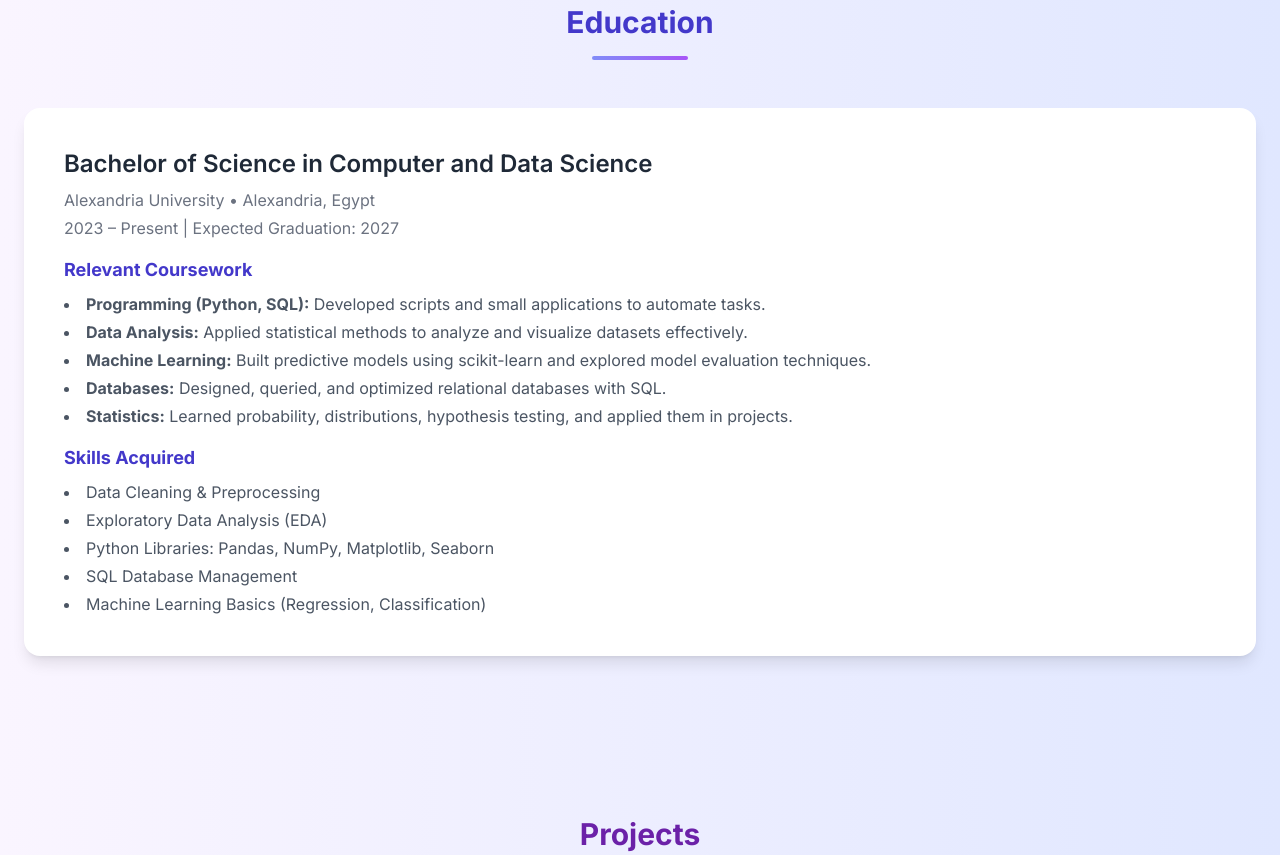
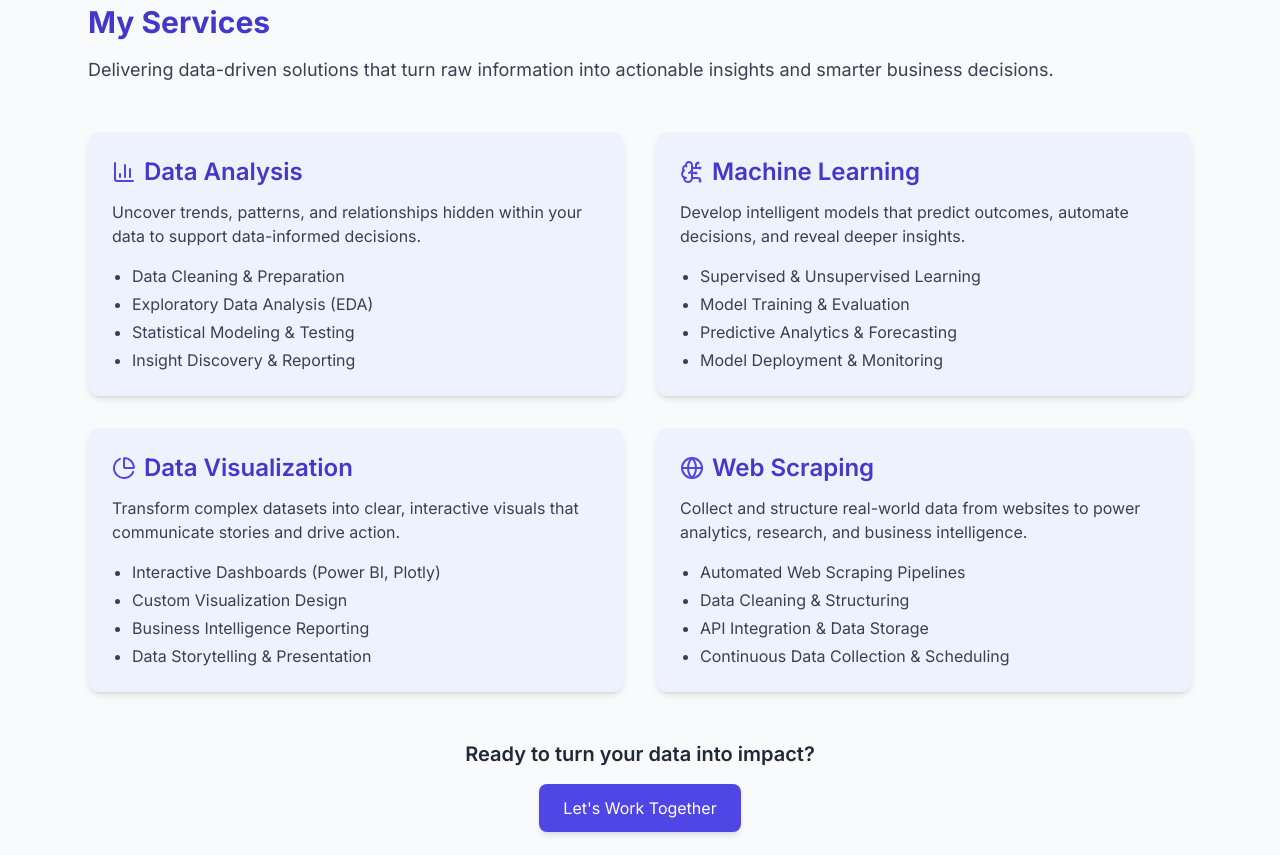
Before and after one commit to AbdalluHAhmed387/portfolio, a plain HTML site: page index.html in a window 1280 px wide. Shown: the part 879-1734 px from the top of the page. Drawn offline with nearby package versions, Linux system fonts and the light colour scheme.

Commit message:
Add files via upload

```diff
--- a/index.html
+++ b/index.html
@@ -65,6 +65,7 @@
     <div class="hidden md:flex items-center gap-6 text-sm">
       <a href="#about" class="hover:text-indigo-600">About</a>
       <a href="#skills" class="hover:text-indigo-600">Skills</a>
+      <a href="#services" class="hover:text-indigo-600">Services</a>
       <a href="#education" class="hover:text-indigo-600">Education</a>
       <a href="#projects" class="hover:text-indigo-600">Projects</a>
       <a href="#certificates" class="hover:text-indigo-600">Certificates</a>
@@ -110,29 +111,149 @@
       </p>
       <blockquote class="mt-6 italic text-indigo-600 dark:text-indigo-400">“Data is the new oil, but insight is the spark.”</blockquote>
     </div>
+
+    <!-- ====== Skills Section ====== -->
     <div id="skills" class="text-left" data-aos="fade-left">
       <h3 class="text-xl font-semibold mb-4">Skills</h3>
       <div class="flex flex-wrap gap-3">
-        <span class="bg-indigo-100 text-indigo-800 px-3 py-1 rounded dark:bg-indigo-700 dark:text-white">Python</span>
-        <span class="bg-green-100 text-green-800 px-3 py-1 rounded dark:bg-green-700 dark:text-white">Pandas</span>
-        <span class="bg-yellow-100 text-yellow-800 px-3 py-1 rounded dark:bg-yellow-600 dark:text-white">SQL</span>
-        <span class="bg-blue-100 text-blue-800 px-3 py-1 rounded dark:bg-blue-700 dark:text-white">Power BI</span>
-        <span class="bg-pink-100 text-pink-800 px-3 py-1 rounded dark:bg-pink-700 dark:text-white">Scikit-learn</span>
-        <span class="bg-gray-200 text-gray-900 px-3 py-1 rounded dark:bg-gray-700 dark:text-white">Excel</span>
-        <span class="bg-purple-100 text-purple-800 px-3 py-1 rounded dark:bg-purple-700 dark:text-white">Machine Learning</span>
-        <span class="bg-red-100 text-red-800 px-3 py-1 rounded dark:bg-red-700 dark:text-white">Data Visualization</span>
-        <span class="bg-teal-100 text-teal-800 px-3 py-1 rounded dark:bg-teal-700 dark:text-white">Git & GitHub</span>
-        <span class="bg-orange-100 text-orange-800 px-3 py-1 rounded dark:bg-orange-700 dark:text-white">Streamlit</span>
-        <span class="bg-lime-100 text-lime-800 px-3 py-1 rounded dark:bg-lime-700 dark:text-white">Jupyter</span>
-        <span class="bg-sky-100 text-sky-800 px-3 py-1 rounded dark:bg-sky-700 dark:text-white">NumPy</span>
-        <span class="bg-fuchsia-100 text-fuchsia-800 px-3 py-1 rounded dark:bg-fuchsia-700 dark:text-white">Seaborn</span>
-        <span class="bg-cyan-100 text-cyan-800 px-3 py-1 rounded dark:bg-cyan-700 dark:text-white">Matplotlib</span>
-        <span class="bg-zinc-100 text-zinc-800 px-3 py-1 rounded dark:bg-zinc-700 dark:text-white">EDA</span>
-        <span class="bg-amber-100 text-amber-800 px-3 py-1 rounded dark:bg-amber-700 dark:text-white">Dashboards</span>
+        <span class="skill-hover bg-indigo-100 text-indigo-800 px-3 py-1 rounded dark:bg-indigo-700 dark:text-white">Python</span>
+        <span class="skill-hover bg-green-100 text-green-800 px-3 py-1 rounded dark:bg-green-700 dark:text-white">Pandas</span>
+        <span class="skill-hover bg-yellow-100 text-yellow-800 px-3 py-1 rounded dark:bg-yellow-600 dark:text-white">SQL</span>
+        <span class="skill-hover bg-blue-100 text-blue-800 px-3 py-1 rounded dark:bg-blue-700 dark:text-white">Power BI</span>
+        <span class="skill-hover bg-pink-100 text-pink-800 px-3 py-1 rounded dark:bg-pink-700 dark:text-white">Scikit-learn</span>
+        <span class="skill-hover bg-gray-200 text-gray-900 px-3 py-1 rounded dark:bg-gray-700 dark:text-white">Excel</span>
+        <span class="skill-hover bg-purple-100 text-purple-800 px-3 py-1 rounded dark:bg-purple-700 dark:text-white">Machine Learning</span>
+        <span class="skill-hover bg-red-100 text-red-800 px-3 py-1 rounded dark:bg-red-700 dark:text-white">Data Visualization</span>
+        <span class="skill-hover bg-teal-100 text-teal-800 px-3 py-1 rounded dark:bg-teal-700 dark:text-white">Git & GitHub</span>
+        <span class="skill-hover bg-orange-100 text-orange-800 px-3 py-1 rounded dark:bg-orange-700 dark:text-white">Streamlit</span>
+        <span class="skill-hover bg-lime-100 text-lime-800 px-3 py-1 rounded dark:bg-lime-700 dark:text-white">Jupyter</span>
+        <span class="skill-hover bg-sky-100 text-sky-800 px-3 py-1 rounded dark:bg-sky-700 dark:text-white">NumPy</span>
+        <span class="skill-hover bg-fuchsia-100 text-fuchsia-800 px-3 py-1 rounded dark:bg-fuchsia-700 dark:text-white">Seaborn</span>
+        <span class="skill-hover bg-cyan-100 text-cyan-800 px-3 py-1 rounded dark:bg-cyan-700 dark:text-white">Matplotlib</span>
+        <span class="skill-hover bg-zinc-100 text-zinc-800 px-3 py-1 rounded dark:bg-zinc-700 dark:text-white">EDA</span>
+        <span class="skill-hover bg-amber-100 text-amber-800 px-3 py-1 rounded dark:bg-amber-700 dark:text-white">Dashboards</span>
       </div>
     </div>
   </div>
 </section>
+
+<!-- ====== Hover Effect Style ====== -->
+<style>
+  .skill-hover {
+    display: inline-block;
+    transition: all 0.3s ease;
+    cursor: pointer;
+  }
+
+  .skill-hover:hover {
+    transform: translateY(-4px);
+    box-shadow: 0 6px 12px rgba(0, 0, 0, 0.15);
+    filter: brightness(1.08);
+  }
+</style>
+
+<!-- ====== Services ====== -->
+<section id="services" class="py-16 px-6 max-w-6xl mx-auto">
+  <h2 class="text-3xl font-bold mb-4 text-indigo-700 dark:text-indigo-400" data-aos="fade-right">
+    My Services
+  </h2>
+  <p class="text-lg text-gray-700 dark:text-gray-300 mb-12" data-aos="fade-up">
+    Delivering data-driven solutions that turn raw information into actionable insights and smarter business decisions.
+  </p>
+
+  <div class="grid md:grid-cols-2 gap-8" data-aos="fade-up">
+    <!-- Data Analysis -->
+    <div class="service-card bg-indigo-50 dark:bg-gray-800 p-6 rounded-xl shadow-md transition-all duration-300">
+      <div class="flex items-center gap-2 mb-3">
+        <i data-lucide="bar-chart-3" class="w-6 h-6 text-indigo-600"></i>
+        <h3 class="text-2xl font-semibold text-indigo-700 dark:text-indigo-300">Data Analysis</h3>
+      </div>
+      <p class="text-gray-700 dark:text-gray-300 mb-4">
+        Uncover trends, patterns, and relationships hidden within your data to support data-informed decisions.
+      </p>
+      <ul class="list-disc ml-5 text-gray-700 dark:text-gray-300 space-y-1">
+        <li>Data Cleaning & Preparation</li>
+        <li>Exploratory Data Analysis (EDA)</li>
+        <li>Statistical Modeling & Testing</li>
+        <li>Insight Discovery & Reporting</li>
+      </ul>
+    </div>
+
+    <!-- Machine Learning -->
+    <div class="service-card bg-indigo-50 dark:bg-gray-800 p-6 rounded-xl shadow-md transition-all duration-300">
+      <div class="flex items-center gap-2 mb-3">
+        <i data-lucide="brain-circuit" class="w-6 h-6 text-indigo-600"></i>
+        <h3 class="text-2xl font-semibold text-indigo-700 dark:text-indigo-300">Machine Learning</h3>
+      </div>
+      <p class="text-gray-700 dark:text-gray-300 mb-4">
+        Develop intelligent models that predict outcomes, automate decisions, and reveal deeper insights.
+      </p>
+      <ul class="list-disc ml-5 text-gray-700 dark:text-gray-300 space-y-1">
+        <li>Supervised & Unsupervised Learning</li>
+        <li>Model Training & Evaluation</li>
+        <li>Predictive Analytics & Forecasting</li>
+        <li>Model Deployment & Monitoring</li>
+      </ul>
+    </div>
+
+    <!-- Data Visualization -->
+    <div class="service-card bg-indigo-50 dark:bg-gray-800 p-6 rounded-xl shadow-md transition-all duration-300">
+      <div class="flex items-center gap-2 mb-3">
+        <i data-lucide="pie-chart" class="w-6 h-6 text-indigo-600"></i>
+        <h3 class="text-2xl font-semibold text-indigo-700 dark:text-indigo-300">Data Visualization</h3>
+      </div>
+      <p class="text-gray-700 dark:text-gray-300 mb-4">
+        Transform complex datasets into clear, interactive visuals that communicate stories and drive action.
+      </p>
+      <ul class="list-disc ml-5 text-gray-700 dark:text-gray-300 space-y-1">
+        <li>Interactive Dashboards (Power BI, Plotly)</li>
+        <li>Custom Visualization Design</li>
+        <li>Business Intelligence Reporting</li>
+        <li>Data Storytelling & Presentation</li>
+      </ul>
+    </div>
+
+    <!-- Web Scraping -->
+    <div class="service-card bg-indigo-50 dark:bg-gray-800 p-6 rounded-xl shadow-md transition-all duration-300">
+      <div class="flex items-center gap-2 mb-3">
+        <i data-lucide="globe" class="w-6 h-6 text-indigo-600"></i>
+        <h3 class="text-2xl font-semibold text-indigo-700 dark:text-indigo-300">Web Scraping</h3>
+      </div>
+      <p class="text-gray-700 dark:text-gray-300 mb-4">
+        Collect and structure real-world data from websites to power analytics, research, and business intelligence.
+      </p>
+      <ul class="list-disc ml-5 text-gray-700 dark:text-gray-300 space-y-1">
+        <li>Automated Web Scraping Pipelines</li>
+        <li>Data Cleaning & Structuring</li>
+        <li>API Integration & Data Storage</li>
+        <li>Continuous Data Collection & Scheduling</li>
+      </ul>
+    </div>
+  </div>
+
+  <div class="text-center mt-12" data-aos="fade-up">
+    <h3 class="text-xl font-semibold text-gray-800 dark:text-gray-200 mb-4">
+      Ready to turn your data into impact?
+    </h3>
+    <a href="#contact" class="inline-block bg-indigo-600 text-white font-medium px-6 py-3 rounded-lg shadow-md hover:bg-indigo-700 transition-all duration-300">
+      Let's Work Together
+    </a>
+  </div>
+</section>
+
+<!-- ====== Hover Style (Like Projects) ====== -->
+<style>
+  .service-card:hover {
+    transform: translateY(-5px);
+    box-shadow: 0 10px 18px rgba(0, 0, 0, 0.15);
+  }
+</style>
+
+<!-- ====== Lucide Icons ====== -->
+<script src="https://unpkg.com/lucide@latest"></script>
+<script>lucide.createIcons();</script>
+
+
 
 <!-- ====== Education ====== -->
 <section id="education" class="py-16 px-6 bg-gradient-to-r from-purple-50 to-indigo-100 dark:from-gray-800 dark:to-gray-700">
```
